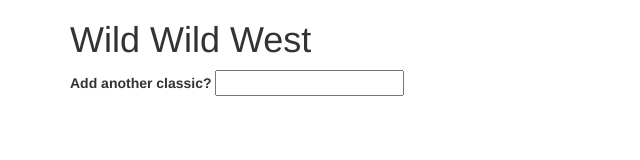
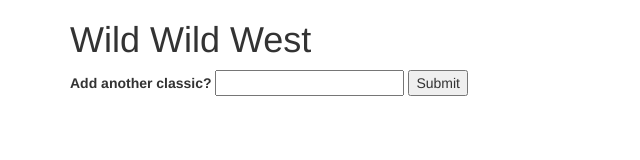
Before and after one commit to danger-academy/GIFtastic, a plain HTML site: page index.html in a window 1280 px wide. Shown: the whole page, without its empty margins (0-640 px from the left). Drawn offline with nearby package versions, Linux system fonts and the light colour scheme.

Commit message:
Update index.html

```diff
--- a/index.html
+++ b/index.html
@@ -24,8 +24,8 @@
                                 <label for="express-input">Add another classic?</label>
                                 <input type="text" id="express-input" >
 
-                            <!-- add input and button for user submission -->
-
+                                <!-- add input and button for user submission -->
+                                <input id="addExpress" type="submit" value="Submit">
                             </form>
 
                                 <!-- display gifs here -->
```
